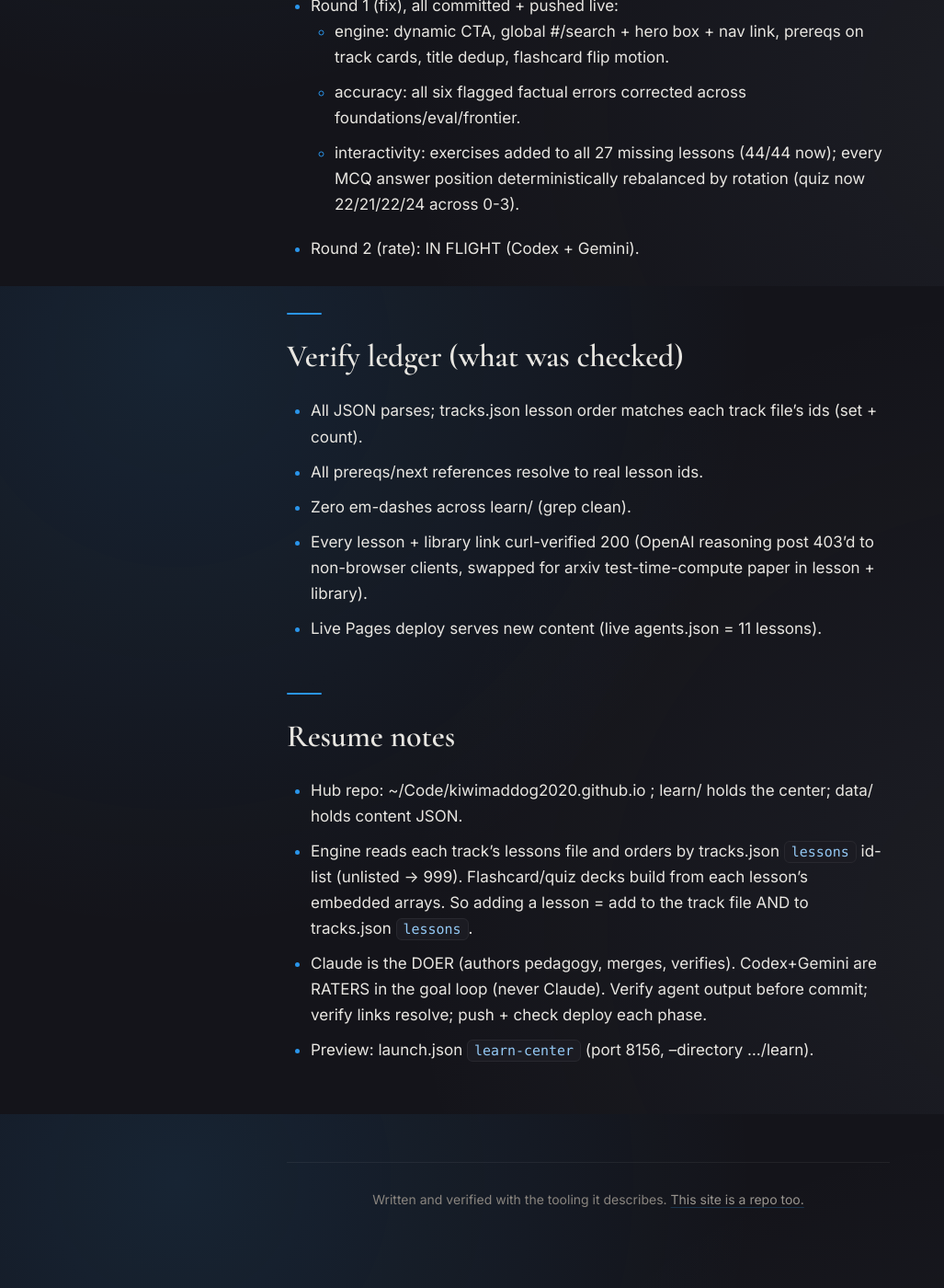
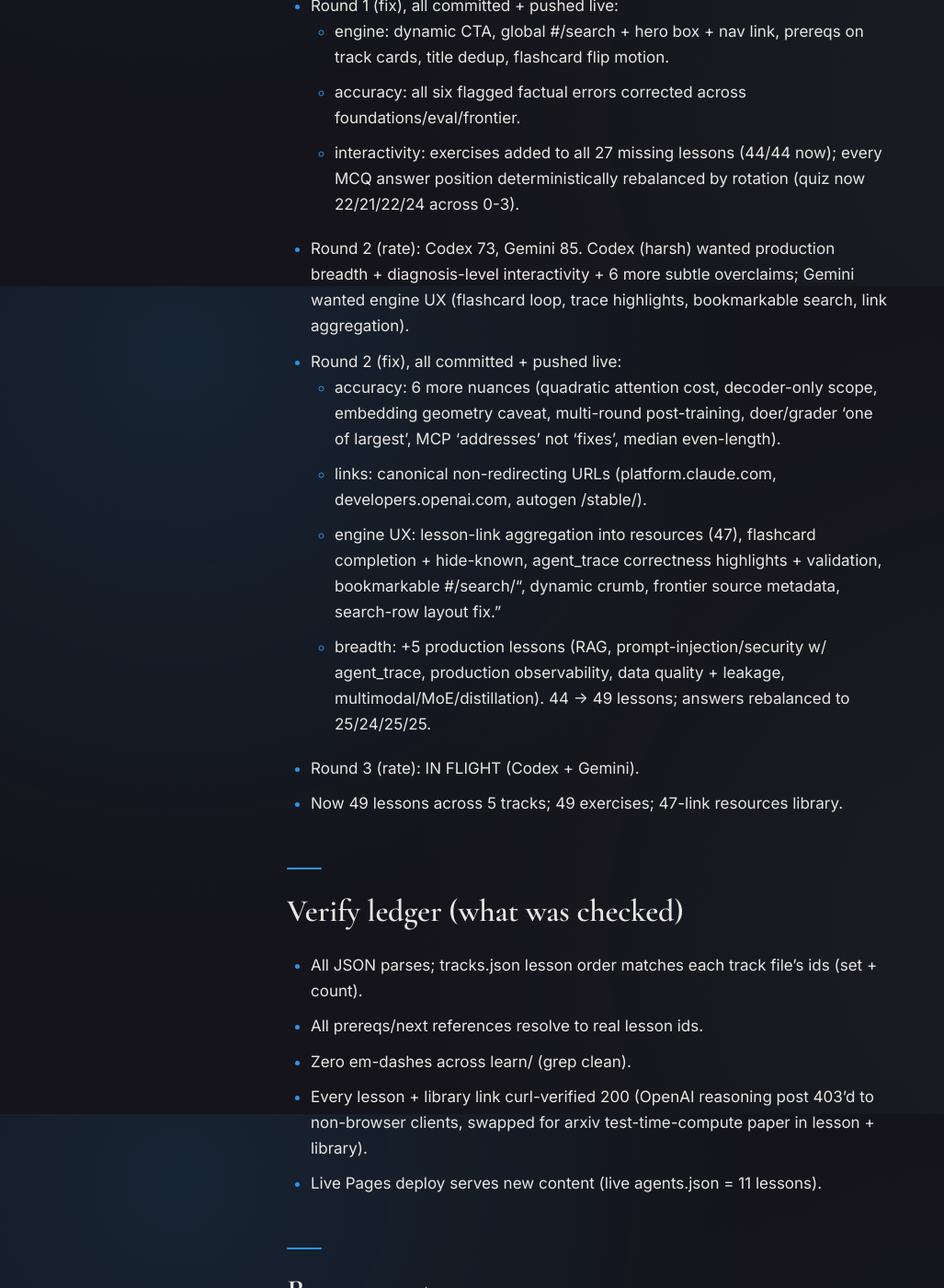
Before and after one commit to KiwiMaddog2020/kiwimaddog2020.github.io, a Jekyll site: the page built from learn/BUILD_STATE.md, in a window 1280 px wide and 1400 px high, scrolled down 1489 px. Shown: the whole window at 92% size, without its empty margins (0-1027 px from the left). Built offline with Jekyll 4.4.1, drawn with Linux system fonts in a browser that asks for light colours; our own code applies the rules of GitHub Pages for plain Markdown files.

Commit message:
docs(learn): record goal-loop round 2 in BUILD_STATE

```diff
--- a/learn/BUILD_STATE.md
+++ b/learn/BUILD_STATE.md
@@ -38,7 +38,23 @@ LIVE: https://kiwimaddog2020.github.io/learn/
   - accuracy: all six flagged factual errors corrected across foundations/eval/frontier.
   - interactivity: exercises added to all 27 missing lessons (44/44 now); every MCQ answer
     position deterministically rebalanced by rotation (quiz now 22/21/22/24 across 0-3).
-- Round 2 (rate): IN FLIGHT (Codex + Gemini).
+- Round 2 (rate): Codex 73, Gemini 85. Codex (harsh) wanted production breadth +
+  diagnosis-level interactivity + 6 more subtle overclaims; Gemini wanted engine UX
+  (flashcard loop, trace highlights, bookmarkable search, link aggregation).
+- Round 2 (fix), all committed + pushed live:
+  - accuracy: 6 more nuances (quadratic attention cost, decoder-only scope, embedding
+    geometry caveat, multi-round post-training, doer/grader 'one of largest', MCP
+    'addresses' not 'fixes', median even-length).
+  - links: canonical non-redirecting URLs (platform.claude.com, developers.openai.com,
+    autogen /stable/).
+  - engine UX: lesson-link aggregation into resources (47), flashcard completion +
+    hide-known, agent_trace correctness highlights + validation, bookmarkable
+    #/search/<q>, dynamic crumb, frontier source metadata, search-row layout fix.
+  - breadth: +5 production lessons (RAG, prompt-injection/security w/ agent_trace,
+    production observability, data quality + leakage, multimodal/MoE/distillation).
+    44 -> 49 lessons; answers rebalanced to 25/24/25/25.
+- Round 3 (rate): IN FLIGHT (Codex + Gemini).
+- Now 49 lessons across 5 tracks; 49 exercises; 47-link resources library.
 
 ## Verify ledger (what was checked)
 
```
